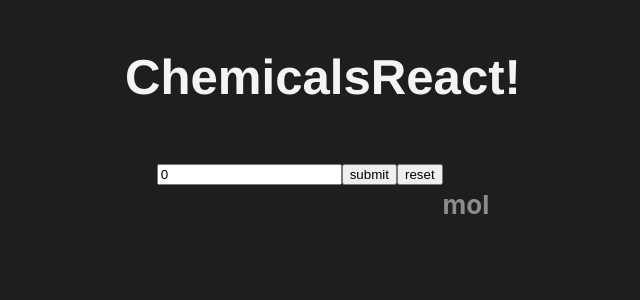
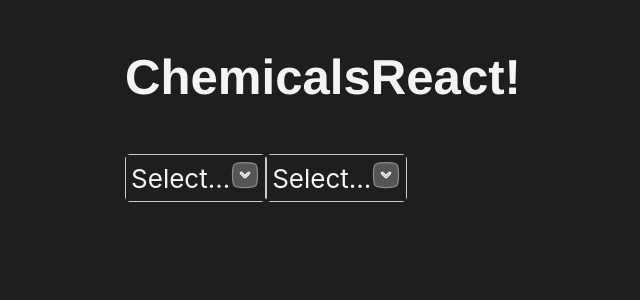
Before and after one commit to KatieHorton/properties, a React (Create React App) app: page / in a window 1280 px wide. Shown: the top 300 px of the page, without its empty margins (317-957 px from the left). Built offline with nearby package versions, Linux system fonts and the light colour scheme.

Commit message:
dropbox updates

```diff
--- /dev/null
+++ b/dropdown.css
@@ -0,0 +1,72 @@
+.dropdown-container {
+    text-align: left;
+    border: 1px solid #ccc;
+    position: relative;
+    border-radius: 5px;
+  }
+
+  .dropdown-input {
+    padding: 5px;
+    display: flex;
+    align-items: center;
+    justify-content: space-between;
+    user-select: none;
+  }
+
+  .dropdown-menu {
+    position: absolute;
+    transform: translateY(4px);
+    width: 100%;
+    border: 1px solid #ccc;
+    border-radius: 5px;
+    overflow: auto;
+    max-height: 150px;
+    background-color: #fff;
+    z-index: 99;
+  }
+
+  .dropdown-item {
+    padding: 5px;
+    cursor: pointer;
+  }
+
+  .dropdown-item:hover {
+    background-color: #9fc3f870;
+  }
+
+  .dropdown-item.selected {
+    background-color: #0d6efd;
+    color: #fff;
+  }
+
+  .dropdown-tags {
+    display: flex;
+    flex-wrap: wrap;
+    gap: 5px;
+  }
+
+  .dropdown-tag-item {
+    background-color: #ddd;
+    padding: 2px 4px;
+    border-radius: 2px;
+    display: flex;
+    align-items: center;
+  }
+
+  .dropdown-tag-close {
+    display: flex;
+    align-items: center;
+  }
+
+  .search-box {
+    padding: 5px;
+    background-color: #eee;
+  }
+
+  .search-box input {
+    width: 100%;
+    box-sizing: border-box;
+    padding: 5px;
+    border: 1px solid #ccc;
+    border-radius: 5px;
+  }
--- a/src/App.css
+++ b/src/App.css
@@ -2,16 +2,17 @@
   text-align: center;
   display: flex;
   flex-direction: row;
-  background-color:rgb(30,30,30);
+  background-color: rgb(30, 30, 30);
 
 }
+
 body {
- background-color:rgb(39, 42, 56);
+  background-color: rgb(39, 42, 56);
 
 }
 
 .App-header {
-  background-color: rgb(30,30,30);
+  background-color: rgb(30, 30, 30);
   min-height: 100vh;
   display: flex;
   flex-direction: row;
@@ -30,66 +31,107 @@ body {
   font-family: 'Franklin Gothic Medium', 'Arial Narrow', Arial, sans-serif;
   font-size: 42px;
   color: rgb(244, 244, 244);
-  background-color:rgb(30, 30, 30);
+  background-color: rgb(30, 30, 30);
 }
 
 /*
 Dropdown------------------------------
 */
+
 .dropdown-container {
   text-align: left;
-  border: 1px solid rgb(244, 244, 244);
+  border: 1px solid #ccc;
   position: relative;
   border-radius: 5px;
-  height: 44px;
-  width: 100%;
-  display: flex;
-  flex-direction: row;
+  background-color: rgb(30, 30, 30);
+  color: rgb(244, 244, 244);
+
 }
 
 .dropdown-input {
   padding: 5px;
   display: flex;
   align-items: center;
+  justify-content: space-between;
   user-select: none;
-  width: 100%;
-  max-height: 50px;
-  color: rgb(244, 244, 244  );
+  background-color: rgb(30, 30, 30);
+  color: rgb(244, 244, 244);
 }
 
 .dropdown-menu {
-  position: relative;
+  position: absolute;
   transform: translateY(4px);
+  width: 100%;
+  border: 1px solid #ccc;
+  border-radius: 5px;
   overflow: auto;
-  width: 100%;
-  margin-top: 24px;
   max-height: 150px;
-  margin-top: 190px;
-  background-color: rgb(40, 44, 52);
-  border: 1px solid rgb(244, 244, 244);
+  background-color: rgb(30, 30, 30);
+  color: rgb(244, 244, 244);
+  z-index: 99;
 }
 
-.dropdown menu .dropdown-item {
+.dropdown-item {
   padding: 5px;
   cursor: pointer;
+  background-color: rgb(30, 30, 30);
+  color: rgb(244, 244, 244);
 }
 
-.dropdown-menu .dropdown-item:hover {
+.dropdown-item:hover {
   background-color: rgb(140, 140, 140);
+  color: rgb(39, 42, 56);
 }
 
-.dropdown-item.selected {
-  background-color:rgb(40, 44, 52);
+.dropdown-item .selected {
+  background-color: rgb(140, 140, 140);
+  color: rgb(39, 42, 56);
 }
+
+.dropdown-tags {
+  display: flex;
+  flex-wrap: wrap;
+  gap: 5px;
+}
+
+.dropdown-tag-item {
+  background-color: rgb(140, 140, 140);
+  color: rgb(39, 42, 56);
+  padding: 2px 4px;
+  border-radius: 2px;
+  display: flex;
+  align-items: center;
+}
+
+.dropdown-tag-close {
+  display: flex;
+  align-items: center;
+}
+
+.search-box {
+  padding: 5px;
+  background-color: rgb(30, 30, 30);
+  color: rgb(244, 244, 244);}
+
+.search-box input {
+  width: 100%;
+  box-sizing: border-box;
+  padding: 5px;
+  border: 1px solid #ccc;
+  border-radius: 5px;
+  background-color: rgb(30, 30, 30);
+  color: rgb(244, 244, 244);
+}
+
 
 /*
 Elememnts List---------------------------
 */
-.Elements-List  {
+.Elements-List {
   display: flex;
   flex-direction: row;
   flex-wrap: wrap;
-  overflow:scroll;
+  overflow: scroll;
   list-style-type: none;
   align-content: center;
   margin: 16px;
@@ -100,11 +142,13 @@ Elememnts List---------------------------
 .Elements-List h1 {
   font-size: 64px;
 }
+
 .Elements-List h4 {
   font-size: 14px;
   font-weight: 300;
   text-align: right;
 }
+
 .table-title {
   display: flex;
   width: 100%;
@@ -112,10 +156,11 @@ Elememnts List---------------------------
   justify-content: center;
   text-align: center;
 }
+
 .Elements-List p {
   font-size: 12px;
   font-family: 'Franklin Gothic Medium', 'Arial Narrow', Arial, sans-serif;
-  color:rgb(244, 244, 244);
+  color: rgb(244, 244, 244);
 }
 
 /*
@@ -155,7 +200,7 @@ Elements List Items---------------------
   font-weight: bold;
 }
 
-.atomic-number  {
+.atomic-number {
   display: flex;
   justify-content: flex-end;
   height: 10%;
@@ -174,6 +219,7 @@ Elements List Items---------------------
   align-content: center;
   text-align: center;
 }
+
 .symbol h1 {
   font-size: 42px;
 }
@@ -186,12 +232,13 @@ One Element-------------------------------
   display: flex;
   flex-direction: row;
   justify-content: center;
-  background-color:rgb(30,30,30);
+  background-color: rgb(30, 30, 30);
 
 }
+
 .oneElement {
   display: flex;
-  flex-direction:  column;
+  flex-direction: column;
   margin: 20px;
   padding: 20px;
   border: 2px solid rgb(50, 50, 80);
@@ -233,6 +280,7 @@ One Element-------------------------------
   display: flex;
   flex-direction: column;
 }
+
 .oneElement p {
   font-size: 12px;
 }
@@ -246,7 +294,7 @@ Name Form---------------------------
   margin: 8px;
   padding: 8px;
   border: 2px solid rgb(50, 50, 80);
-  background-color:rgb(30,30,30);
+  background-color: rgb(30, 30, 30);
 
 
 }
@@ -256,11 +304,11 @@ Calc Input Form
 */
 
 .Calc-Input-Form {
-    display: flex;
-    flex-direction: row;
-    justify-content: center;
-    color: rgb(140, 140, 140);
-    background-color: rgb(30, 30, 30);
+  display: flex;
+  flex-direction: row;
+  justify-content: center;
+  color: rgb(140, 140, 140);
+  background-color: rgb(30, 30, 30);
 
 }
 
--- a/src/App.js
+++ b/src/App.js
@@ -1,12 +1,18 @@
-import bears from './bearsdontsurf.jpeg';
+// import bears from './bearsdontsurf.jpeg';
 import './App.css';
-// import Dropdown from './Dropdown';
-import ElementsList from './elementsList.js';
-import NameForm from './nameForm.js';
-import OneElement from './oneElement.js';
-import CalcInputForm from './CalcInputForm.js'
+import Dropdown from './dropdown.js';
+// import ElementsList from './elementsList.js';
+// import NameForm from './nameForm.js';
+// import OneElement from './oneElement.js';
+// import CalcInputForm from './CalcInputForm.js'
+import { Elements } from './PubChemElements.js';
+
+
+
 
 const App = () => {
+  const items = [...Elements];
+
   let title = 'ChemicalsReact!';
   return (
     <header className="App-header">
@@ -15,34 +21,23 @@ const App = () => {
           <h3>{title}</h3>
         </div>
 
+        <div className="App">
+          <Dropdown
+            isSearchable
+            isMulti
+            placeHolder="Select..."
+            items={items}
+            onChange={(value) => console.log(value)}
+          />
 
-         {/* <div>
-          <ElementsList />
-        </div> *
-
-        <div className="window">
-          <OneElement />
-        </div> */}
-
-    <div>
-          <CalcInputForm />
+          <Dropdown
+            isSearchable
+            isMulti
+            placeHolder="Select..."
+            items={items}
+            onChange={(value) => console.log(value)}
+          />
         </div>
-
-
-
-        {/* <a
-          className="App-link"
-          href="https://reactjs.org"
-          target="_blank"
-          rel="noopener noreferrer"
-        >
-          React Docs
-        </a>
-
-
-        <div className="imgContainer">
-          <img src={bears} className="bears" alt="surfing bear" />
-        </div> */}
 
       </body>
     </header >
--- a/src/CalcInputForm.js
+++ b/src/CalcInputForm.js
@@ -1,52 +1,55 @@
-import { Elements } from './PubChemElements.js';
+// import { Elements } from './PubChemElements.js';
 import { useState } from 'react';
 // import Dropdown from './Dropdown.js';
 
 
-export default function CalcInputForm() {
-    let elements = [...Elements];
+// export default function CalcInputForm() {
+//     // let elements = [...Elements];
 
-    let [element, setElement] = useState('');
-    let [massInGrams, setMassInGrams] = useState(0);
+//     let [selectedElement, setSelectedElement] = useState('');
+//     let [massInGrams, setMassInGrams] = useState(0);
 
-    let moles;
-    function calcMol(element, massInGrams) {
-        let atomicMass = elements.element.atomicMass;
-        moles = massInGrams / atomicMass;
-        return moles;
-    }
+//     let moles;
+
+//     function calcMol(selectedElement, massInGrams) {
+
+//         let atomicMass = selectedElement.atomicMass;
+//         moles = massInGrams / atomicMass;
+//         return moles;
+//     }
 
 
-    function handleMassInGramsChange(e) {
-        setMassInGrams(massInGrams = e.target.value);
-    }
-    function handleSubmit(e) {
-        calcMol(element, massInGrams)
+//     function handleMassInGramsChange(e) {
+//         setMassInGrams(massInGrams = e.target.value);
+//     }
+//     function handleSubmit(e) {
+//         calcMol(selectedElement, massInGrams)
 
-    }
-    function handleReset() {
-        setElement(element = '');
-        setMassInGrams(massInGrams = 0);
-    }
+//     }
+//     function handleReset(e) {
+//         setSelectedElement(selectedElement = element.name )
+//         setMassInGrams(massInGrams = 0);
+//     }
 
 
-    return (
-        <div className="Calc-Input-Form">
-            <form onSubmit={e => {e.preventDefault();
-                calcMol(element, massInGrams);
-                alert(`${moles}`);
-            }} >
-                    {/* <Dropdown /> */}
+//     return (
+//         <div className="Calc-Input-Form">
+//             <form onSubmit={e => {e.preventDefault()} } handleReset={handleReset}calcMol={calcMol}handleSubmit={handleSubmit}handleMassInGramsChange={handleMassInGramsChange}>
 
-                <input
-                    placeholder="Mass in grams"
-                    value={massInGrams}
-                    onChange={handleMassInGramsChange}
-                />
-                <button onSubmit={handleSubmit}>submit</button>
-                <button onSubmit={handleReset}>reset</button>
-            </form>
-            <h4>{moles} mol  {element.symbol}</h4>
-        </div>
-    )
-}
+//                 <input
+//                     placeholder="0"
+//                     value={massInGrams}
+//                     onChange={handleMassInGramsChange}
+
+//                 />
+
+//                 <button onSubmit={handleSubmit}>submit</button>
+//                 <button onSubmit={handleReset}>reset</button>
+//                 <div className="solution">
+//                     <h4>{moles} mol  {selectedElement.symbol}</h4>
+//                 </div>
+//             </form>
+
+//         </div>
+//     )
+// }
--- a/src/dropdown.js
+++ b/src/dropdown.js
@@ -1,98 +1,162 @@
-import React from "react";
-import "./App.css";
-import { Elements } from './PubChemElements';
-import { useState } from 'react';
-import { useEffect } from 'react';
-// import Cards from './elementCard';
-
-
-// FilterableElementsTable
-//     Dropdown
-//     ElementsList
-//         ElementCategoryRow
-//         ElementRow
-
+import React, { useEffect, useRef, useState } from 'react';
+import './App.css';
 
 const Icon = () => {
     return (
-        <div className="icon">
-
-            </div>
+        <svg width='30' height='30' viewBox='0 0 24 24' fill='none' xmlns='http://www.w3.org/2000/svg' stroke='#f4f4f4'>
+            <g id='SVGRepo_bgCarrier' stroke-width='0' />
+            <g id='SVGRepo_tracerCarrier' stroke-linecap='round' stroke-linejoin='round' />
+            <g id='SVGRepo_iconCarrier'> <path opacity='0.5' d='M3.46447 20.5355C4.92893 22 7.28595 22 12 22C16.714 22 19.0711 22 20.5355 20.5355C22 19.0711 22 16.714 22 12C22 7.28595 22 4.92893 20.5355 3.46447C19.0711 2 16.714 2 12 2C7.28595 2 4.92893 2 3.46447 3.46447C2 4.92893 2 7.28595 2 12C2 16.714 2 19.0711 3.46447 20.5355Z' fill='#8c8c8c' /> <path d='M9.53033 9.96967C9.23744 9.67678 8.76256 9.67678 8.46967 9.96967C8.17678 10.2626 8.17678 10.7374 8.46967 11.0303L11.4697 14.0303C11.6103 14.171 11.8011 14.25 12 14.25C12.1989 14.25 12.3897 14.171 12.5303 14.0303L15.5303 11.0303C15.8232 10.7374 15.8232 10.2626 15.5303 9.96967C15.2374 9.67678 14.7626 9.67678 14.4697 9.96967L12 12.4393L9.53033 9.96967Z' fill='#8c8c8c' /> </g>
+        </svg>
     );
 };
 
+const CloseIcon = () => {
+    return (
+        <svg width='20' height='20' viewBox='0 0 24 24' fill='none' xmlns='http://www.w3.org/2000/svg'>
+            <path opacity='0.4' d='M16.19 2H7.81C4.17 2 2 4.17 2 7.81V16.18C2 19.83 4.17 22 7.81 22H16.18C19.82 22 21.99 19.83 21.99 16.19V7.81C22 4.17 19.83 2 16.19 2Z' fill='#292D32' />
+            <path d='M13.0594 12.0001L15.3594 9.70011C15.6494 9.41011 15.6494 8.93011 15.3594 8.64011C15.0694 8.35011 14.5894 8.35011 14.2994 8.64011L11.9994 10.9401L9.69937 8.64011C9.40937 8.35011 8.92937 8.35011 8.63938 8.64011C8.34938 8.93011 8.34938 9.41011 8.63938 9.70011L10.9394 12.0001L8.63938 14.3001C8.34938 14.5901 8.34938 15.0701 8.63938 15.3601C8.78938 15.5101 8.97937 15.5801 9.16937 15.5801C9.35937 15.5801 9.54937 15.5101 9.69937 15.3601L11.9994 13.0601L14.2994 15.3601C14.4494 15.5101 14.6394 15.5801 14.8294 15.5801C15.0194 15.5801 15.2094 15.5101 15.3594 15.3601C15.6494 15.0701 15.6494 14.5901 15.3594 14.3001L13.0594 12.0001Z' fill='#292D32' />
+        </svg>
+    );
+};
 
-const Dropdown = ({ placeHolder }) => {
-        const elements = [...Elements];
-
+const Dropdown = ({
+    placeHolder,
+    items,
+    isMulti,
+    isSearchable,
+    onChange
+}) => {
     const [showMenu, setShowMenu] = useState(false);
-        const [selectedValue, setSelectedMenu] = useState('');
+    const [selectedValue, setSelectedValue] = useState(isMulti ? [] : null);
+    const [searchValue, setSearchValue] = useState('');
+    const searchRef = useRef();
+    const inputRef = useRef();
 
     useEffect(() => {
-            const handler = () => setShowMenu(false);
+        setSearchValue('');
+        if (showMenu && searchRef.current) {
+            searchRef.current.focus();
+        }
+    }, [showMenu]);
 
-            window.addEventListener("click", handler);
+    useEffect(() => {
+        const handler = (e) => {
+            if (inputRef.current && !inputRef.current.contains(e.target)) {
+                setShowMenu(false);
+            }
+        };
+
+        window.addEventListener('click', handler);
         return () => {
-                window.removeEventListener("click", handler);
+            window.removeEventListener('click', handler);
         };
     });
-
     const handleInputClick = (e) => {
-            e.stopPropagation();
         setShowMenu(!showMenu);
     };
 
     const getDisplay = () => {
-            if (selectedValue) {
-
-                return selectedValue.name
+        if (!selectedValue || selectedValue.length === 0) {
+            return placeHolder;
         }
-            return placeHolder;
+        if (isMulti) {
+            return (
+                <div className='dropdown-tags'>
+                    {selectedValue.map((item) => (
+                        <div key={item.name} className='dropdown-tag-item'>
+                            {item.name}
+                            <span onClick={(e) => onTagRemove(e, item)} className='dropdown-tag-close'> <CloseIcon /></span>
+                        </div>
+                    ))}
+                </div>
+            );
+        }
+        return selectedValue.label;
     };
 
-        const onItemClick = (element) => {
-            setSelectedMenu(element);
+    const removeItem = (item) => {
+        return selectedValue.filter((i) => i.value !== item.name);
     };
-        const isSelected = (element) => {
+
+    const onTagRemove = (e, item) => {
+        e.stopPropagation();
+        const newValue = removeItem(item);
+        setSelectedValue(newValue);
+        onChange(newValue);
+    };
+
+    const onItemClick = (item) => {
+        let newValue;
+        if (isMulti) {
+            if (selectedValue.findIndex((i) => i.value === item.value) >= 0) {
+                newValue = removeItem(item);
+            } else {
+                newValue = [...selectedValue, item];
+            }
+        } else {
+            newValue = item;
+        }
+        setSelectedValue(newValue);
+        onChange(newValue);
+    };
+
+    const isSelected = (item) => {
+        if (isMulti) {
+            return selectedValue.filter((i) => i.value === item.name).length > 0;
+        }
+
         if (!selectedValue) {
             return false;
         }
-            return selectedValue.value === element;
+
+        return selectedValue.value === item.name;
     };
 
+    const onSearch = (e) => {
+        setSearchValue(e.target.value);
+    };
 
-        // if (isSelected) {
-        //     return <h1>{massInGrams / atomicMass}</h1>;
-        //   } else {
+    const getItems = () => {
+        if (!searchValue) {
+            return items;
+        }
+
+        return items.filter(
+            (item) =>
+                item.name.toLowerCase().indexOf(searchValue.toLowerCase()) >= 0
+        );
+    };
 
     return (
-            <div className="dropdown-container">
-                <div onClick={handleInputClick} className="dropdown-input">
+        <div className='dropdown-container'>
+            <div ref={inputRef} onClick={handleInputClick} className='dropdown-input'>
+                <div className='dropdown-selected-value'>{getDisplay()}</div>
+                <div className='dropdown-tools'>
+                    <div className='dropdown-tool'>
+                        <Icon />
+                    </div>
+                </div>
+            </div>
             {showMenu && (
-                        <div className="dropdown-menu">
-                            {Elements.map((element) => (
+                <div className='dropdown-menu'>
+                    {isSearchable && (
+                        <div className='search-box'>
+                            <input onChange={onSearch} value={searchValue} ref={searchRef} />
+                        </div>
+                    )}
+                    {getItems().map((item) => (
                         <div
-                                    onClick={() => onItemClick(element)}
-                                    key={elements.name}
-                                    className={`dropdown-item ${isSelected(element.name) && "selected"} `}
+                            onClick={() => onItemClick(item)}
+                            key={item.name}
+                            className={`dropdown-item ${isSelected(item) && 'selected'}`}
                         >
-
-                                    {element.name} {element.atomicMass}
+                            {item.name}
                         </div>
                     ))}
                 </div>
             )}
-
-                    <div className="dropdown-selected-value">{getDisplay()}</div>
-                    <div className="dropdown-tools">
-                        <Icon />
-                        <div className="dropdown-tool">
-
         </div>
-                    </div>
-                </div>
-            </div>
-        )
+    );
 };
-
 export default Dropdown;
```
Also changed, not shown: icons.js (added, +20 -0 lines). Lines whose indentation alone changed are shown as unchanged.
